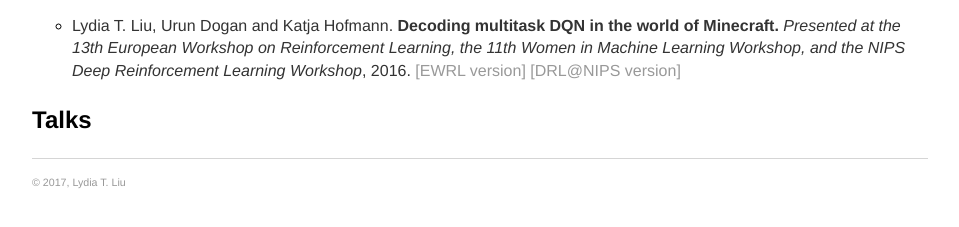
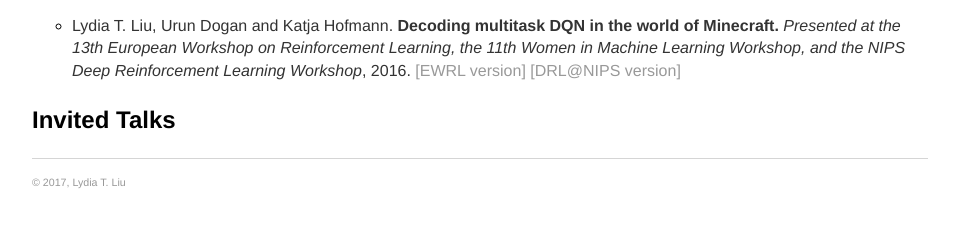
Before and after one commit to serenalwang/serenalwang.github.io, a Jekyll site: the page built from projects.md, in a window 1280 px wide. Shown: the part 208-435 px from the top of the page, without its empty margins (160-1119 px from the left). Built offline with Jekyll 4.4.1, drawn with Linux system fonts in a browser that asks for light colours.

Commit message:
Update projects.md

```diff
--- a/projects.md
+++ b/projects.md
@@ -9,4 +9,4 @@ title: Research
 
 * Lydia T. Liu, Urun Dogan and Katja Hofmann. **Decoding multitask DQN in the world of Minecraft.** *Presented at the 13th European Workshop on Reinforcement Learning, the 11th Women in Machine Learning Workshop, and the NIPS Deep Reinforcement Learning Workshop*, 2016. [[EWRL version]](http://ewrl.files.wordpress.com/2016/11/ewrl13-2016-submission-29.pdf) [[DRL@NIPS version]](https://drive.google.com/file/d/0B1PUpk7kwWu-bDd2djhqNEx2S2J4UURTUE1sVjVnS2tXZG9r/view)
 
-### Talks
+### Invited Talks
```
